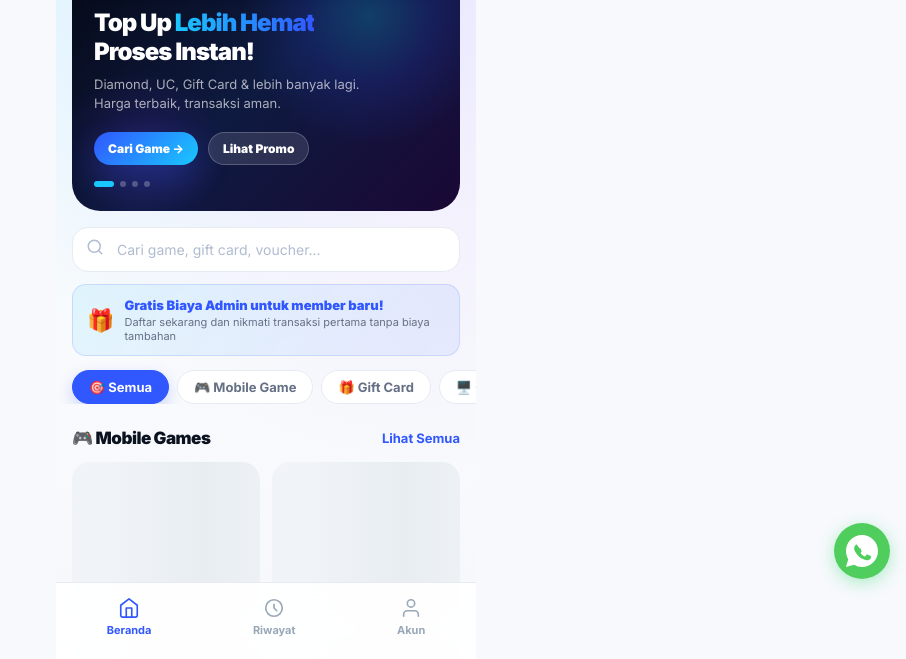
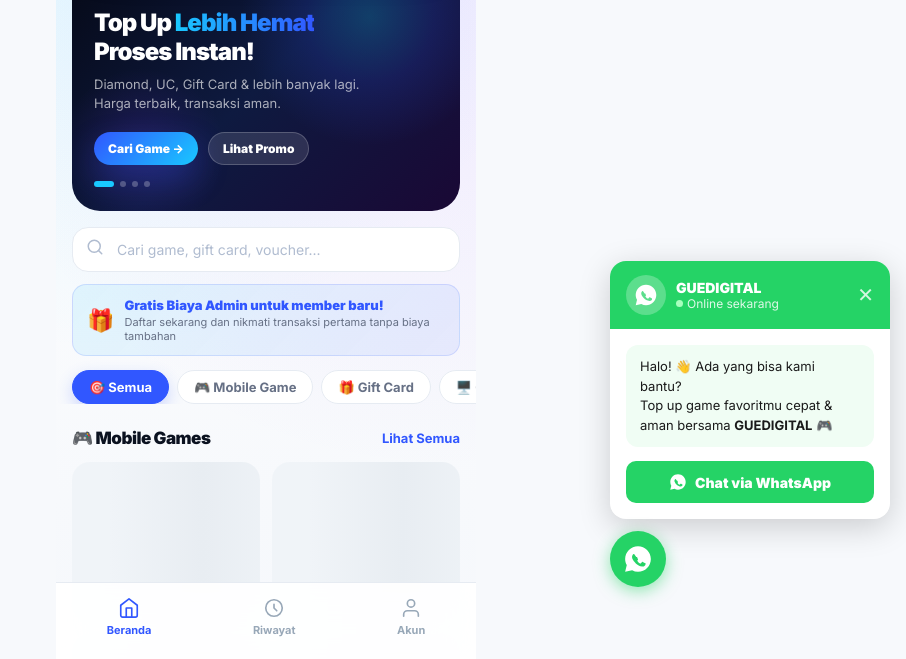
Before and after one commit to ghesang-ai/GUEDIGITAL, a website: page index.html in a window 1280 px wide. Shown: the part 141-800 px from the top of the page, without its empty margins (374-1280 px from the left). Drawn offline with nearby package versions, Linux system fonts and the light colour scheme; a script that the page names is missing.

Commit message:
WhatsApp widget popup dengan card, sapaan, dan tombol chat

```diff
--- a/index.html
+++ b/index.html
@@ -845,36 +845,95 @@
 <script src="/assets/js/history.js" defer></script>
 <script src="/assets/js/account.js" defer></script>
 
-<!-- Tombol WhatsApp Floating -->
-<a id="wa-float"
-   href="https://wa.me/6281382097446?text=Halo%20GUEDIGITAL%2C%20saya%20mau%20tanya%20tentang%20top%20up%20game%20%F0%9F%8E%AE"
-   target="_blank"
-   rel="noopener"
-   aria-label="Chat WhatsApp"
-   style="
-     position: fixed;
-     bottom: 80px;
-     right: 16px;
-     width: 56px;
-     height: 56px;
-     background: transparent;
-     border-radius: 50%;
-     display: flex;
-     align-items: center;
-     justify-content: center;
-     box-shadow: 0 4px 16px rgba(37,211,102,.35);
-     z-index: 999;
-     text-decoration: none;
-     transition: transform .2s, box-shadow .2s;
-   "
-   onmouseenter="this.style.transform='scale(1.12)';this.style.boxShadow='0 6px 24px rgba(37,211,102,.55)'"
-   onmouseleave="this.style.transform='scale(1)';this.style.boxShadow='0 4px 16px rgba(37,211,102,.35)'"
->
-  <svg width="56" height="56" viewBox="0 0 56 56" xmlns="http://www.w3.org/2000/svg">
-    <circle cx="28" cy="28" r="28" fill="#4FCE5D"/>
-    <path fill="white" fill-rule="evenodd" clip-rule="evenodd" d="M28 12C19.163 12 12 19.163 12 28c0 2.99.81 5.795 2.22 8.21L12 44l8.02-2.18A15.93 15.93 0 0028 44c8.837 0 16-7.163 16-16S36.837 12 28 12zm-5.27 9.5c-.28 0-.73.105-1.11.515-.38.41-1.46 1.425-1.46 3.475s1.495 4.03 1.703 4.31c.208.28 2.9 4.62 7.1 6.29.99.427 1.763.682 2.366.874.994.318 1.9.273 2.614.166.797-.12 2.452-1.002 2.798-1.97.346-.968.346-1.797.243-1.97-.104-.174-.381-.277-.658-.416-.277-.139-2.452-1.21-2.832-1.348-.381-.139-.658-.208-.935.208-.277.415-1.073 1.348-1.315 1.624-.242.277-.484.312-.761.174-.277-.139-1.17-.43-2.23-1.376-.823-.735-1.38-1.642-1.543-1.92-.163-.277-.017-.427.122-.565.125-.124.277-.312.416-.47.138-.16.184-.278.277-.47.092-.208.046-.382-.017-.52-.063-.14-.635-1.653-.87-2.263-.23-.594-.463-.513-.635-.522-.162-.008-.37-.01-.578-.01z"/>
-  </svg>
-</a>
+<!-- WhatsApp Floating Widget -->
+<div id="wa-widget" style="position:fixed;bottom:72px;right:16px;z-index:9999;font-family:'Inter',sans-serif;">
+
+  <!-- Popup Card -->
+  <div id="wa-popup" style="
+    display:none;
+    margin-bottom:12px;
+    background:white;
+    border-radius:16px;
+    box-shadow:0 8px 32px rgba(0,0,0,.18);
+    width:280px;
+    overflow:hidden;
+    animation:waFadeIn .2s ease;
+  ">
+    <!-- Header -->
+    <div style="background:#25d366;padding:14px 16px;display:flex;align-items:center;gap:10px;">
+      <div style="width:40px;height:40px;background:rgba(255,255,255,.25);border-radius:50%;display:flex;align-items:center;justify-content:center;flex-shrink:0;">
+        <svg width="24" height="24" viewBox="0 0 56 56" xmlns="http://www.w3.org/2000/svg">
+          <path fill="white" fill-rule="evenodd" d="M28 4C14.745 4 4 14.745 4 28c0 4.12 1.113 7.98 3.055 11.29L4 52l13.09-2.99A23.88 23.88 0 0028 52c13.255 0 24-10.745 24-24S41.255 4 28 4zm-7.27 14.5c-.42 0-1.095.158-1.665.772-.57.615-2.19 2.137-2.19 5.212s2.243 6.045 2.554 6.465c.312.42 4.35 6.93 10.65 9.435 1.485.64 2.644 1.023 3.549 1.311 1.491.477 2.85.41 3.922.249 1.196-.18 3.678-1.503 4.197-2.955.519-1.452.519-2.696.364-2.955-.156-.261-.572-.416-.987-.624-.415-.208-3.678-1.815-4.248-2.022-.571-.208-.987-.312-1.403.312-.415.624-1.61 2.022-1.973 2.436-.363.416-.726.468-1.141.26-.415-.208-1.755-.645-3.344-2.063-1.235-1.103-2.07-2.463-2.314-2.88-.244-.416-.026-.641.183-.849.187-.187.416-.468.624-.705.208-.24.276-.417.416-.705.138-.312.068-.573-.027-.78-.094-.21-.952-2.48-1.305-3.395-.346-.89-.694-.77-.952-.783-.242-.012-.554-.015-.867-.015z"/>
+        </svg>
+      </div>
+      <div>
+        <div style="color:white;font-weight:800;font-size:14px;">GUEDIGITAL</div>
+        <div style="color:rgba(255,255,255,.85);font-size:12px;display:flex;align-items:center;gap:4px;">
+          <span style="width:7px;height:7px;background:#a8ffbe;border-radius:50%;display:inline-block;"></span>
+          Online sekarang
+        </div>
+      </div>
+      <button onclick="tutupWaPopup()" style="margin-left:auto;background:none;border:none;color:white;font-size:20px;cursor:pointer;line-height:1;opacity:.8;">✕</button>
+    </div>
+
+    <!-- Pesan -->
+    <div style="padding:16px;">
+      <div style="background:#f0fdf4;border-radius:12px;padding:12px 14px;font-size:13px;color:#1a1a1a;line-height:1.5;margin-bottom:14px;">
+        Halo! 👋 Ada yang bisa kami bantu?<br>
+        Top up game favoritmu cepat & aman bersama <strong>GUEDIGITAL</strong> 🎮
+      </div>
+      <a href="https://wa.me/6281382097446?text=Halo%20GUEDIGITAL%2C%20saya%20mau%20tanya%20tentang%20top%20up%20game%20%F0%9F%8E%AE"
+         target="_blank" rel="noopener"
+         style="
+           display:flex;align-items:center;justify-content:center;gap:8px;
+           background:#25d366;color:white;text-decoration:none;
+           padding:12px;border-radius:10px;font-weight:800;font-size:14px;
+         ">
+        <svg width="18" height="18" viewBox="0 0 56 56" xmlns="http://www.w3.org/2000/svg">
+          <path fill="white" fill-rule="evenodd" d="M28 4C14.745 4 4 14.745 4 28c0 4.12 1.113 7.98 3.055 11.29L4 52l13.09-2.99A23.88 23.88 0 0028 52c13.255 0 24-10.745 24-24S41.255 4 28 4zm-7.27 14.5c-.42 0-1.095.158-1.665.772-.57.615-2.19 2.137-2.19 5.212s2.243 6.045 2.554 6.465c.312.42 4.35 6.93 10.65 9.435 1.485.64 2.644 1.023 3.549 1.311 1.491.477 2.85.41 3.922.249 1.196-.18 3.678-1.503 4.197-2.955.519-1.452.519-2.696.364-2.955-.156-.261-.572-.416-.987-.624-.415-.208-3.678-1.815-4.248-2.022-.571-.208-.987-.312-1.403.312-.415.624-1.61 2.022-1.973 2.436-.363.416-.726.468-1.141.26-.415-.208-1.755-.645-3.344-2.063-1.235-1.103-2.07-2.463-2.314-2.88-.244-.416-.026-.641.183-.849.187-.187.416-.468.624-.705.208-.24.276-.417.416-.705.138-.312.068-.573-.027-.78-.094-.21-.952-2.48-1.305-3.395-.346-.89-.694-.77-.952-.783-.242-.012-.554-.015-.867-.015z"/>
+        </svg>
+        Chat via WhatsApp
+      </a>
+    </div>
+  </div>
+
+  <!-- Tombol bulat -->
+  <button onclick="toggleWaPopup()" aria-label="Chat WhatsApp" style="
+    width:56px;height:56px;border-radius:50%;border:none;cursor:pointer;
+    background:#25d366;display:flex;align-items:center;justify-content:center;
+    box-shadow:0 4px 16px rgba(37,211,102,.5);
+    transition:transform .2s,box-shadow .2s;
+  "
+  onmouseenter="this.style.transform='scale(1.1)'"
+  onmouseleave="this.style.transform='scale(1)'"
+  >
+    <svg width="30" height="30" viewBox="0 0 56 56" xmlns="http://www.w3.org/2000/svg">
+      <path fill="white" fill-rule="evenodd" d="M28 4C14.745 4 4 14.745 4 28c0 4.12 1.113 7.98 3.055 11.29L4 52l13.09-2.99A23.88 23.88 0 0028 52c13.255 0 24-10.745 24-24S41.255 4 28 4zm-7.27 14.5c-.42 0-1.095.158-1.665.772-.57.615-2.19 2.137-2.19 5.212s2.243 6.045 2.554 6.465c.312.42 4.35 6.93 10.65 9.435 1.485.64 2.644 1.023 3.549 1.311 1.491.477 2.85.41 3.922.249 1.196-.18 3.678-1.503 4.197-2.955.519-1.452.519-2.696.364-2.955-.156-.261-.572-.416-.987-.624-.415-.208-3.678-1.815-4.248-2.022-.571-.208-.987-.312-1.403.312-.415.624-1.61 2.022-1.973 2.436-.363.416-.726.468-1.141.26-.415-.208-1.755-.645-3.344-2.063-1.235-1.103-2.07-2.463-2.314-2.88-.244-.416-.026-.641.183-.849.187-.187.416-.468.624-.705.208-.24.276-.417.416-.705.138-.312.068-.573-.027-.78-.094-.21-.952-2.48-1.305-3.395-.346-.89-.694-.77-.952-.783-.242-.012-.554-.015-.867-.015z"/>
+    </svg>
+  </button>
+</div>
+
+<style>
+@keyframes waFadeIn {
+  from { opacity:0; transform:translateY(10px); }
+  to   { opacity:1; transform:translateY(0); }
+}
+</style>
+
+<script>
+function toggleWaPopup() {
+  const popup = document.getElementById('wa-popup');
+  popup.style.display = popup.style.display === 'none' ? 'block' : 'none';
+}
+function tutupWaPopup() {
+  document.getElementById('wa-popup').style.display = 'none';
+}
+// Auto buka setelah 3 detik
+setTimeout(() => {
+  const popup = document.getElementById('wa-popup');
+  if (popup) popup.style.display = 'block';
+}, 3000);
+</script>
 
 </body>
 </html>
```
